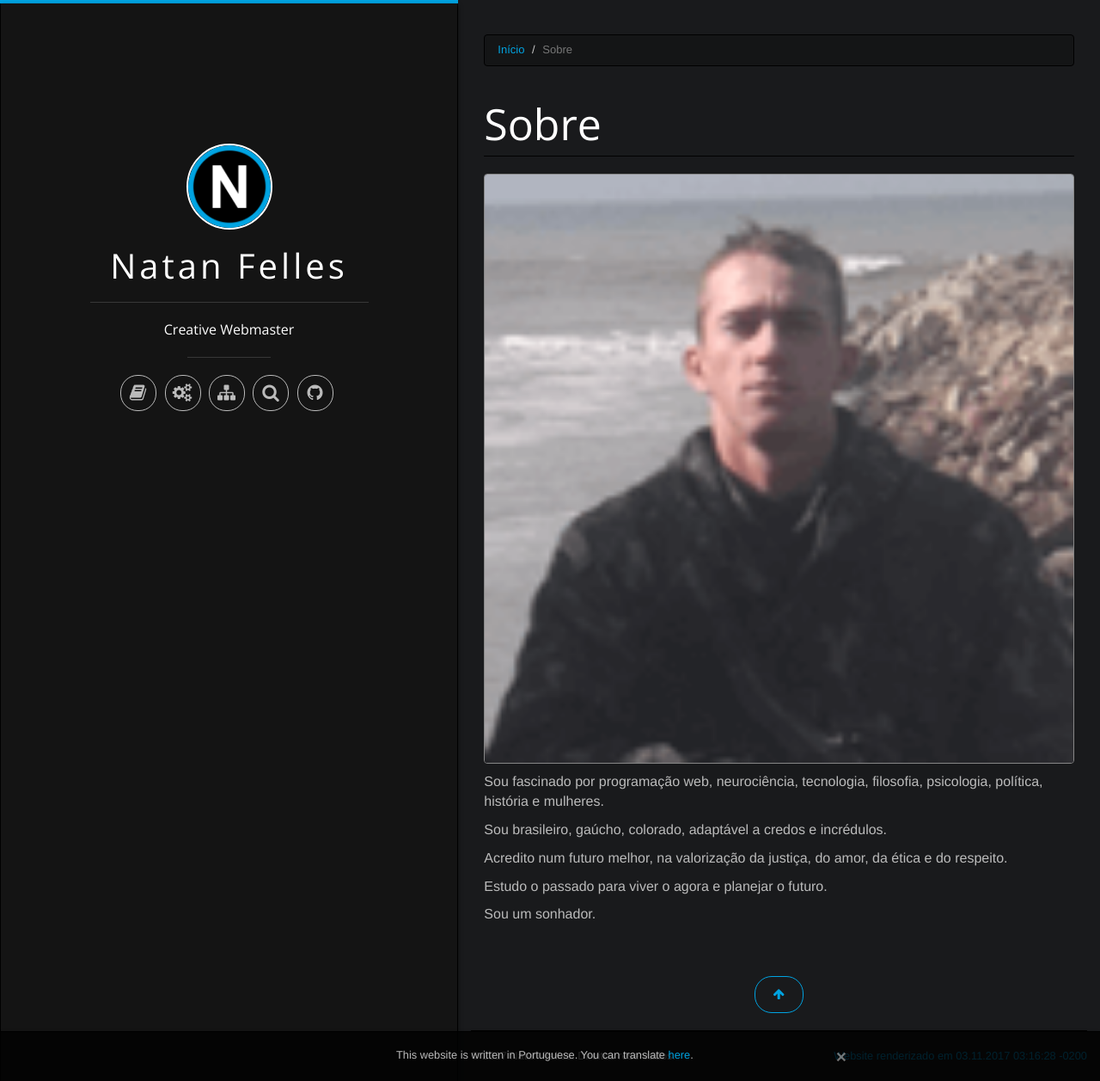
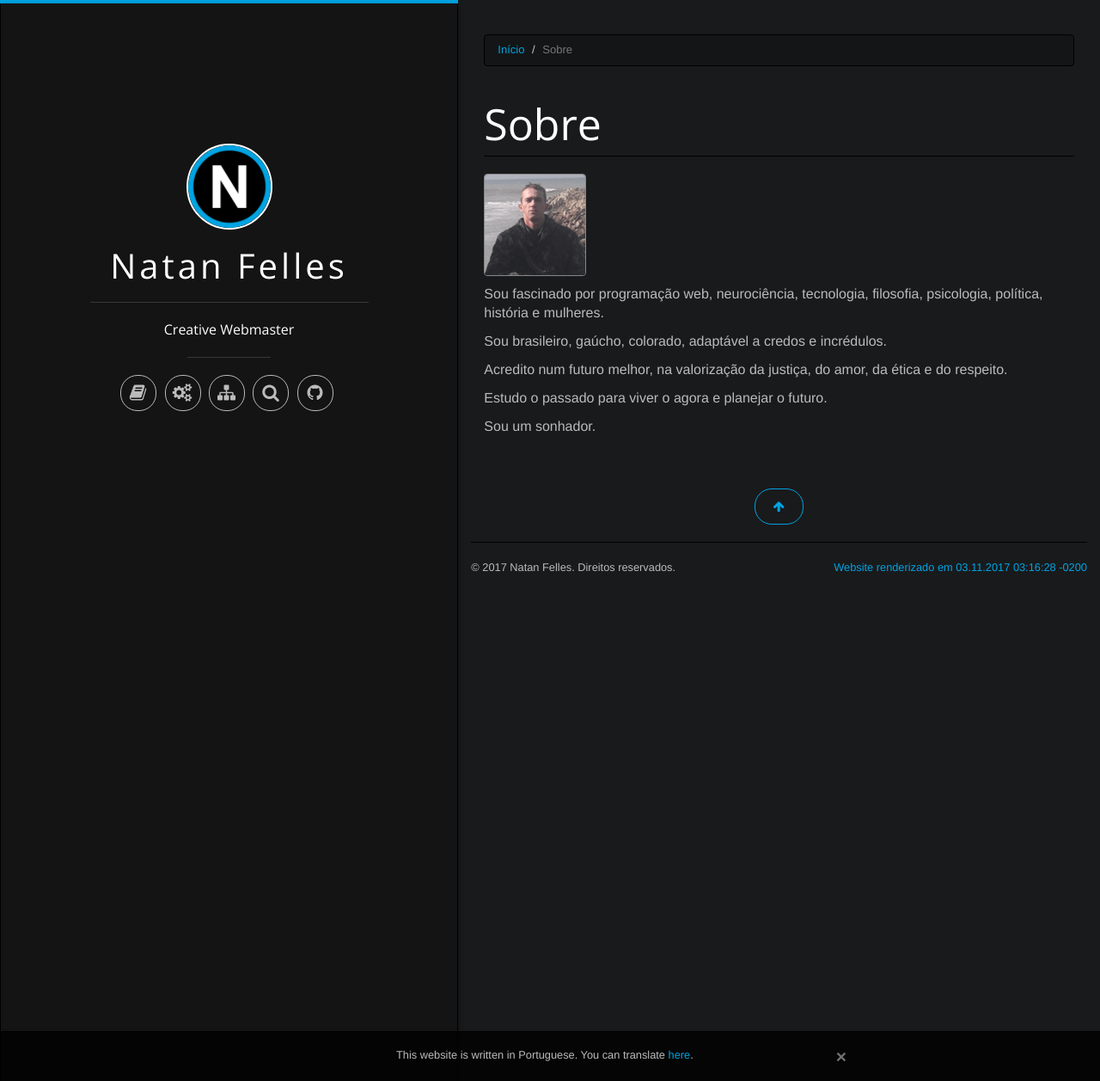
Before and after one commit to natanfelles/natanfelles.github.io, a Jekyll site: the page built from sobre.md, in a window 1280 px wide and 1257 px high. Shown: the whole window at 86% size. Built offline with Jekyll 4.4.1, drawn with Linux system fonts in a browser that asks for light colours; nearby versions of some CDN libraries; a script that is not in the unit is left out; comment, search, counter and statistics services are not loaded.

Commit message:
Add .no-resize and update about page

```diff
--- a/assets/styles.css
+++ b/assets/styles.css
@@ -85,6 +85,10 @@ footer {
 
 .img-responsive {
     width: 100%;
+}
+
+.no-resize {
+    width: auto;
 }
 
 .img-thumbnail {
--- a/sobre.md
+++ b/sobre.md
@@ -3,7 +3,7 @@ layout: page
 title: Sobre
 ---
 
-![{{ site.author.name }}]({{ 'assets/img/photo.png' | relative_url }})
+![{{ site.author.name }}]({{ 'assets/img/photo.png' | relative_url }}){: class="no-resize"}
 
 Sou fascinado por programação web, neurociência, tecnologia, filosofia, psicologia, política, história e mulheres.
 
```
Also changed, not shown: assets/styles.min.css.
